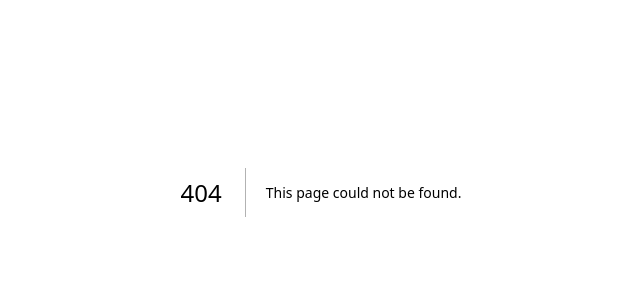
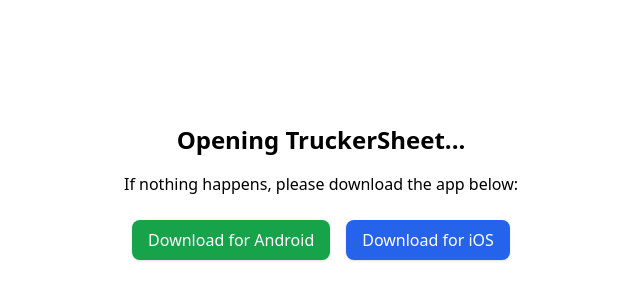
Before and after one commit to farhan-web-dev/truckerCheatSheet, a Next.js app: page /refer in a window 1280 px wide. Before the commit this address had no page. Shown: the part 208-508 px from the top of the page, without its empty margins (319-959 px from the left). Built offline with nearby package versions, Linux system fonts and the light colour scheme.

Commit message:
linking done

```diff
--- /dev/null
+++ b/src/app/refer/page.tsx
@@ -0,0 +1,6 @@
+// app/refer/page.tsx (server component by default)
+import ReferPage from "@/components/refer";
+
+export default function ReferPageClient() {
+  return <ReferPage />;
+}
--- /dev/null
+++ b/src/app/signup/page.tsx
@@ -0,0 +1,44 @@
+"use client";
+
+import { useEffect } from "react";
+
+export default function SignupRedirect() {
+  useEffect(() => {
+    // Try to open the app using the deep link scheme
+    const timer = setTimeout(() => {
+      // If app is not installed → fallback after 2s
+      window.location.href =
+        "https://fleetdashboard.truckercheatsheet.com/download-app";
+    }, 2000);
+
+    // Deep link to open signup inside the app
+    window.location.href = "mytruckerapp://signup";
+
+    return () => clearTimeout(timer);
+  }, []);
+
+  return (
+    <div className="flex flex-col items-center justify-center h-screen text-center p-6">
+      <h1 className="text-2xl font-bold mb-4">Redirecting to the App...</h1>
+      <p>If nothing happens, please download the app below:</p>
+      <div className="mt-6 flex gap-4">
+        <a
+          href="https://play.google.com/store/apps/details?id=com.mytruckerapp"
+          target="_blank"
+          rel="noopener noreferrer"
+          className="px-4 py-2 bg-green-600 text-white rounded-lg shadow"
+        >
+          Download for Android
+        </a>
+        <a
+          href="https://apps.apple.com/app/id1234567890"
+          target="_blank"
+          rel="noopener noreferrer"
+          className="px-4 py-2 bg-blue-600 text-white rounded-lg shadow"
+        >
+          Download for iOS
+        </a>
+      </div>
+    </div>
+  );
+}
--- /dev/null
+++ b/src/components/refer.tsx
@@ -0,0 +1,49 @@
+"use client";
+
+import { useEffect } from "react";
+import { useSearchParams } from "next/navigation";
+
+export default function ReferPageClient() {
+  const searchParams = useSearchParams();
+
+  useEffect(() => {
+    const code = searchParams.get("code");
+    const referrer = searchParams.get("referrer");
+
+    if (!code || !referrer) return;
+
+    // Try to open app
+    const deepLink = `truckersheet://refer?code=${code}&referrer=${referrer}`;
+    window.location.href = deepLink;
+
+    // Fallback to Play Store after 2s
+    const timer = setTimeout(() => {
+      window.location.href =
+        "https://play.google.com/store/apps/details?id=com.truckersheet.wynn";
+    }, 2000);
+
+    return () => clearTimeout(timer);
+  }, [searchParams]);
+
+  return (
+    <div className="flex flex-col items-center justify-center min-h-screen text-center p-6">
+      <h1 className="text-2xl font-bold mb-4">Opening TruckerSheet...</h1>
+      <p>If nothing happens, please download the app below:</p>
+
+      <div className="mt-6 flex gap-4">
+        <a
+          href="https://play.google.com/store/apps/details?id=com.truckersheet.wynn"
+          className="px-4 py-2 bg-green-600 text-white rounded-lg shadow"
+        >
+          Download for Android
+        </a>
+        <a
+          href="https://apps.apple.com/app/id1234567890"
+          className="px-4 py-2 bg-blue-600 text-white rounded-lg shadow"
+        >
+          Download for iOS
+        </a>
+      </div>
+    </div>
+  );
+}
```
